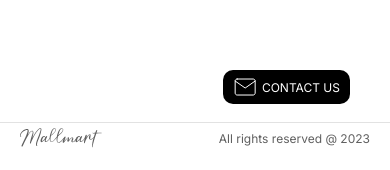
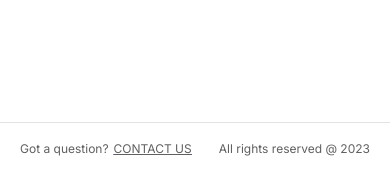
Before and after one commit to roxannefranco/mallmart, a React (Vite) app: page /cart in a window 390 px wide. Shown: the part 690-860 px from the top of the page. Built offline with nearby package versions, Linux system fonts and the light colour scheme; no server answers.

Commit message:
Changed contact button to link in footer, fixed responsive on footer and placeholder on contact form

```diff
--- a/src/components/ContactUs.jsx
+++ /dev/null
@@ -1,18 +0,0 @@
-import styles from "./ContactUs.module.css";
-import { Link } from "react-router-dom";
-import Icon from "./Icon";
-
-function ContactUs() {
-  return (
-    <Link to="/contacts">
-      <div className={styles.buttonContainer}>
-        <div className={styles.contactButton}>
-          <Icon name="message"></Icon>
-          <span>Contact us</span>
-        </div>
-      </div>
-    </Link>
-  );
-}
-
-export default ContactUs;
--- a/src/components/ContactUs.module.css
+++ /dev/null
@@ -1,39 +0,0 @@
-.buttonContainer {
-  display: flex;
-  align-items: center;
-  gap: 2px;
-}
-
-.buttonContainer span {
-  text-align: center;
-}
-
-.contactButton {
-  display: flex;
-  position: fixed;
-  bottom: 50px;
-  right: 40px;
-  background-color: var(--greyn70);
-  color: white;
-  padding: 5px 10px;
-  font-family: var(--mainfont);
-  font-size: 12px;
-  font-weight: 400;
-  border-radius: 10px;
-  cursor: pointer;
-  align-items: center;
-  z-index: 999;
-  text-transform: uppercase;
-}
-
-.contactButton svg {
-  display: inline-block;
-  max-width: 100%;
-  padding-right: 5px;
-}
-
-@media (max-width: 350px) {
-  .contactButton {
-    right: 20px;
-  }
-}
--- a/src/components/Footer.jsx
+++ b/src/components/Footer.jsx
@@ -1,11 +1,18 @@
 import styles from "./Footer.module.css";
 import Logo from "./Logo";
+import { Link } from "react-router-dom";
 
 function Footer() {
   return (
     <footer className={styles.footer}>
       <div className={styles.footerContainer}>
-        <Logo></Logo>
+        <div className={styles.footerContacts}>
+          <div>Got a question?</div>
+          <Link to="/contacts">
+            <span>Contact us</span>
+          </Link>
+        </div>
+
         <span>All rights reserved @ 2023</span>
       </div>
     </footer>
--- a/src/components/Footer.module.css
+++ b/src/components/Footer.module.css
@@ -11,16 +11,25 @@
   width: calc(100% - 40px);
   margin: 0 auto;
   padding-bottom: 10px;
-  height: 30px;
+  height: 50px;
   padding: 0 20px;
 }
 
-.footer svg {
-  height: 20px;
-  width: 82px;
+.footerContacts {
+  font-family: var(--mainfont);
+  font-size: 12px;
+  color: var(--greyn50);
+  display: flex;
 }
-.footer svg path {
-  fill: var(--greyn50);
+
+.footerContacts span {
+  text-transform: uppercase;
+  text-decoration: underline;
+  padding-left: 5px;
+}
+
+.footerContacts span:hover {
+  font-weight: 600;
 }
 
 .footer span {
@@ -29,3 +38,9 @@
   font-size: 12px;
   color: var(--greyn50);
 }
+
+@media (max-width: 380px) {
+  .footerContacts div {
+    display: none;
+  }
+}
--- a/src/pages/Cart.jsx
+++ b/src/pages/Cart.jsx
@@ -6,7 +6,6 @@ import Icon from "../components/Icon";
 import { Link } from "react-router-dom";
 import { useAtom } from "jotai";
 import { cartAtom } from "../cart/atoms";
-import ContactUs from "../components/ContactUs";
 
 function Cart() {
   // global state
@@ -131,7 +130,7 @@ function Cart() {
           </div>
         )}
       </div>
-      <ContactUs></ContactUs>
+      s
     </Layout>
   );
 }
--- a/src/pages/Checkout.jsx
+++ b/src/pages/Checkout.jsx
@@ -5,7 +5,6 @@ import { Link } from "react-router-dom";
 import Layout from "../components/Layout";
 import { useAtom } from "jotai";
 import { cartAtom } from "../cart/atoms";
-import ContactUs from "../components/ContactUs";
 
 function Checkout() {
   // global state
@@ -92,7 +91,6 @@ function Checkout() {
           Confirm and pay
         </Link>
       </div>
-      <ContactUs></ContactUs>
     </Layout>
   );
 }
--- a/src/pages/Contacts.jsx
+++ b/src/pages/Contacts.jsx
@@ -12,7 +12,7 @@ import Layout from "../components/Layout";
 const schema = yup
   .object({
     name: yup.string().min(3, "Name must be at least 3 characters.").required(),
-    email: yup.string().email().required("Email is required."),
+    email: yup.string().email().required("A valid email is required."),
     subject: yup
       .string()
       .min(3, "Subject must be at least 3 characters.")
@@ -55,11 +55,7 @@ function Contacts() {
         </div>
         <div className={styles.contactDetails}>Name</div>
         <div>
-          <input
-            {...register("name")}
-            className={styles.formInfo}
-            placeholder="Roxanne Franco"
-          />
+          <input {...register("name")} className={styles.formInfo} />
           {errors.name != null ? (
             <p className={styles.error}>{errors.name?.message}</p>
           ) : null}
@@ -70,7 +66,7 @@ function Contacts() {
             {...register("email")}
             type="email"
             className={styles.formInfo}
-            placeholder="roxanne@franco.com"
+            placeholder="ex: your@email.com"
           />
           {errors.email != null ? (
             <p className={styles.error}>{errors.email?.message}</p>
--- a/src/pages/Home.jsx
+++ b/src/pages/Home.jsx
@@ -4,7 +4,6 @@ import Product from "../components/Product";
 import Loader from "../components/Loader";
 import { apiUrl } from "../configs/api";
 import styles from "./Home.module.css";
-import ContactUs from "../components/ContactUs";
 
 function Home() {
   const [products, setProducts] = useState([]);
@@ -39,8 +38,7 @@ function Home() {
         </div>
       ) : (
         <Loader />
-      )}
-      <ContactUs></ContactUs>
+      )}{" "}
     </Layout>
   );
 }
--- a/src/pages/Single.jsx
+++ b/src/pages/Single.jsx
@@ -8,7 +8,6 @@ import { useState, useEffect } from "react";
 import { apiUrl } from "../configs/api";
 import { useAtom } from "jotai";
 import { cartAtom } from "../cart/atoms";
-import ContactUs from "../components/ContactUs";
 
 function Single() {
   const { id } = useParams();
@@ -122,7 +121,6 @@ function Single() {
       ) : (
         <Loader />
       )}
-      <ContactUs></ContactUs>
     </Layout>
   );
 }
--- a/src/pages/Success.jsx
+++ b/src/pages/Success.jsx
@@ -5,7 +5,6 @@ import Icon from "../components/Icon";
 import { Link } from "react-router-dom";
 import { useAtom } from "jotai";
 import { cartAtom } from "../cart/atoms";
-import ContactUs from "../components/ContactUs";
 
 function Success() {
   // global state
@@ -30,7 +29,6 @@ function Success() {
           Back to shop
         </Link>
       </div>
-      <ContactUs></ContactUs>
     </Layout>
   );
 }
```
